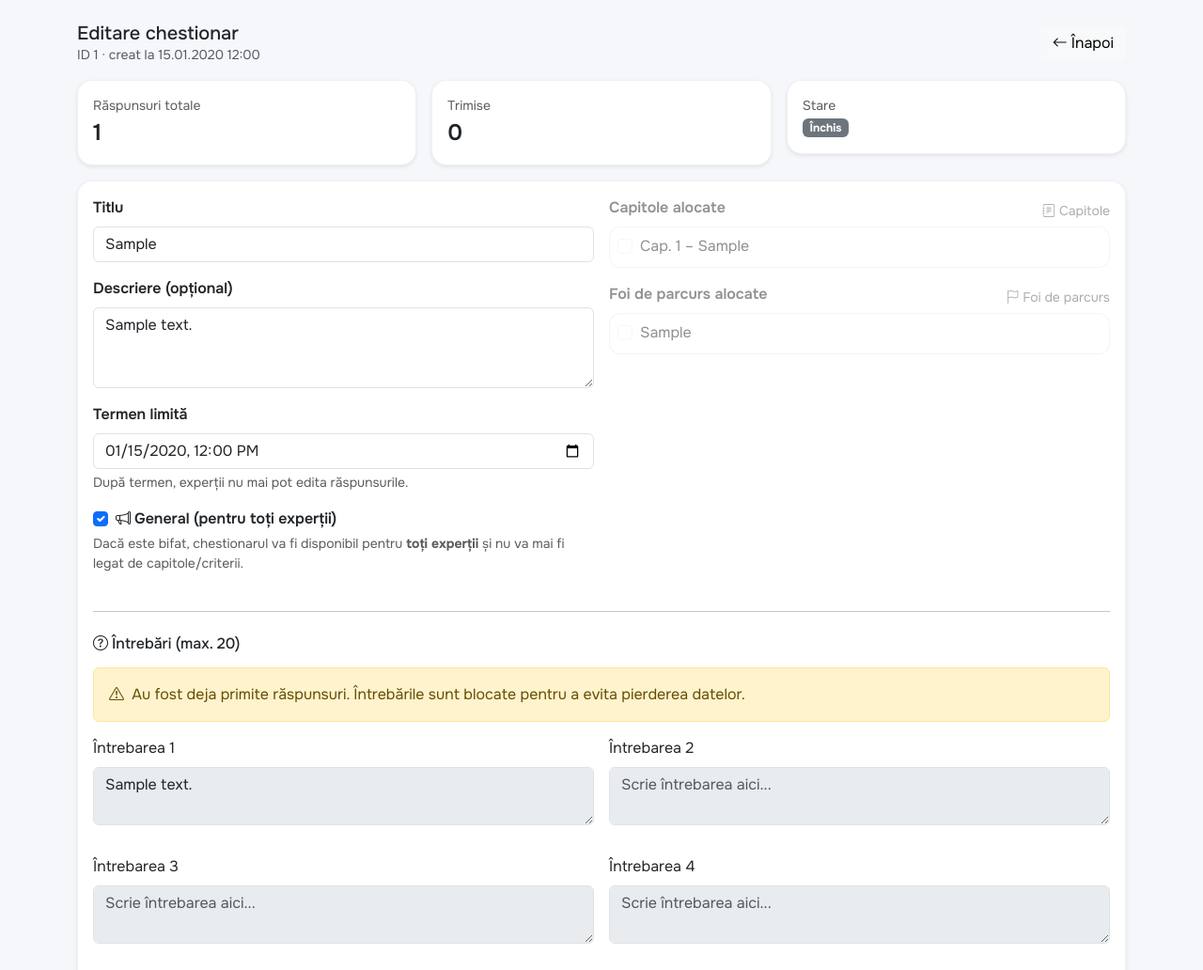
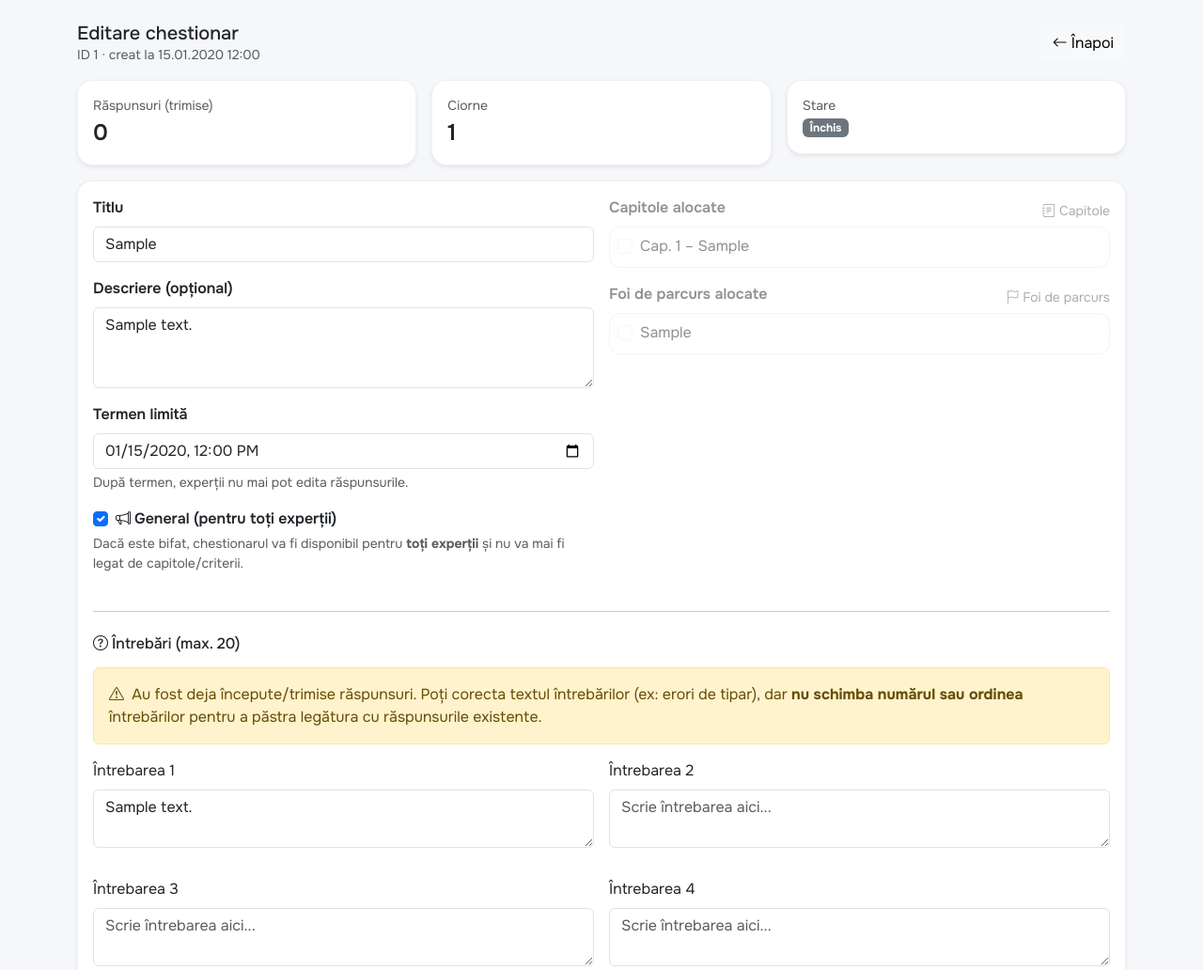
Before and after one commit to spatarum/cie-platforma, a Django app: page /administrare/chestionare/1/editare/ in a window 1280 px wide. Shown: the part 128-1160 px from the top of the page at 94% size. Run offline with Django 4.2, Linux system fonts and the light colour scheme; a user stored in the database is signed in; tables that the repository leaves empty hold one stand-in row (values such as "Sample post").

Commit message:
Add files via upload

```diff
--- a/portal/forms.py
+++ b/portal/forms.py
@@ -240,11 +240,20 @@ class ChestionarForm(forms.ModelForm):
                 if idx <= 20:
                     self.initial[f"intrebare_{idx}"] = q.text
 
-            # dacă există răspunsuri, blocăm editarea întrebărilor pentru a evita pierderi de date
+            # Dacă există răspunsuri, permitem corectarea textului întrebărilor (typo, clarificări),
+            # dar NU permitem schimbarea numărului/ordinii întrebărilor pentru a evita inconsistențe în date.
             if instance.submisii.exists():
+                existing_count = len(qs)
                 for i in range(1, 21):
-                    self.fields[f"intrebare_{i}"].disabled = True
-                    self.fields[f"intrebare_{i}"].help_text = "Întrebările nu pot fi modificate după ce au fost primite răspunsuri."
+                    if i <= existing_count:
+                        self.fields[f"intrebare_{i}"].help_text = (
+                            "Poți corecta formularea/erori de tipar. "
+                            "Nu modifica numărul sau ordinea întrebărilor după ce există răspunsuri."
+                        )
+                    else:
+                        self.fields[f"intrebare_{i}"].help_text = (
+                            "Nu poți adăuga întrebări noi după ce au fost începute/trimise răspunsuri."
+                        )
 
     def clean(self):
         cleaned = super().clean()
@@ -262,6 +271,35 @@ class ChestionarForm(forms.ModelForm):
             raise forms.ValidationError("Adaugă cel puțin o întrebare.")
         if len(intrebari) > 20:
             raise forms.ValidationError("Un chestionar poate avea maximum 20 de întrebări.")
+
+        # Dacă există deja submisii (ciorne sau trimise), permitem doar modificarea textului,
+        # fără a schimba numărul/ordinea întrebărilor (pentru a păstra legătura cu răspunsurile existente).
+        instance = getattr(self, "instance", None)
+        if instance and instance.pk and instance.submisii.exists():
+            existing_qs = list(instance.intrebari.all().order_by("ord"))
+            existing_count = len(existing_qs)
+
+            # În acest caz, formularul trebuie să conțină exact aceleași întrebări (ca număr),
+            # doar cu text actualizat.
+            if len(intrebari) != existing_count:
+                raise forms.ValidationError(
+                    f"Acest chestionar are deja {existing_count} întrebări (există răspunsuri). "
+                    "Poți modifica doar textul lor, fără a schimba numărul."
+                )
+
+            for i in range(1, existing_count + 1):
+                if not (cleaned.get(f"intrebare_{i}") or "").strip():
+                    raise forms.ValidationError(
+                        "Nu poți șterge întrebări după ce există răspunsuri. "
+                        "Poți doar corecta textul întrebărilor existente."
+                    )
+
+            for i in range(existing_count + 1, 21):
+                if (cleaned.get(f"intrebare_{i}") or "").strip():
+                    raise forms.ValidationError(
+                        "Nu poți adăuga întrebări noi după ce există răspunsuri. "
+                        "Creează un chestionar nou dacă ai nevoie de întrebări suplimentare."
+                    )
 
         este_general = bool(cleaned.get("este_general"))
         capitole = cleaned.get("capitole")
@@ -286,14 +324,26 @@ class ChestionarForm(forms.ModelForm):
                 questionnaire.capitole.clear()
                 questionnaire.criterii.clear()
 
-            # Dacă întrebările sunt editabile, refacem lista
-            if not questionnaire.submisii.exists():
+            # Gestionare întrebări:
+            # - dacă NU există submisii: putem recrea lista de întrebări (inclusiv ordine/număr);
+            # - dacă EXISTĂ submisii (ciorne/trimise): actualizăm doar textul întrebărilor existente,
+            #   fără a șterge/adauga întrebări (pentru a păstra legătura cu răspunsurile).
+            if questionnaire.submisii.exists():
+                existing_qs = list(questionnaire.intrebari.all().order_by("ord"))
+                for idx, q in enumerate(existing_qs, start=1):
+                    if idx > 20:
+                        break
+                    new_text = (self.cleaned_data.get(f"intrebare_{idx}") or "").strip()
+                    if new_text and new_text != q.text:
+                        q.text = new_text[:1000]
+                        q.save(update_fields=["text"])
+            else:
                 questionnaire.intrebari.all().delete()
                 ord_no = 1
                 for i in range(1, 21):
-                    text = (self.cleaned_data.get(f"intrebare_{i}") or "").strip()
-                    if text:
-                        Question.objects.create(questionnaire=questionnaire, ord=ord_no, text=text)
+                    q_text = (self.cleaned_data.get(f"intrebare_{i}") or "").strip()
+                    if q_text:
+                        Question.objects.create(questionnaire=questionnaire, ord=ord_no, text=q_text[:1000])
                         ord_no += 1
 
         return questionnaire
--- a/portal/views.py
+++ b/portal/views.py
@@ -12,7 +12,7 @@ from django.contrib.auth.forms import PasswordChangeForm
 from django.contrib.auth.decorators import login_required, user_passes_test
 from django.contrib.auth.models import User
 from django.db import transaction
-from django.db.models import Q
+from django.db.models import Q, Count
 from django.http import Http404, HttpResponse
 from django.shortcuts import get_object_or_404, redirect, render
 from django.utils import timezone
@@ -372,7 +372,18 @@ def admin_newsletter_send(request, pk: int):
 
 @user_passes_test(is_admin)
 def admin_questionnaire_list(request):
-    chestionare = Questionnaire.objects.filter(arhivat=False).order_by("-creat_la")
+    # Număr de răspunsuri = doar submisiile TRIMIS (nu includem ciornele)
+    chestionare = (
+        Questionnaire.objects.filter(arhivat=False)
+        .annotate(
+            nr_raspunsuri=Count(
+                "submisii",
+                filter=Q(submisii__status=Submission.STATUS_TRIMIS),
+                distinct=True,
+            )
+        )
+        .order_by("-creat_la")
+    )
     return render(request, "portal/admin_chestionare_list.html", {"chestionare": chestionare})
 
 @user_passes_test(is_admin)
@@ -426,8 +437,10 @@ def admin_questionnaire_edit(request, pk: int):
 
     question_fields = [form[f"intrebare_{i}"] for i in range(1, 21)]
 
-    total_raspunsuri = chestionar.submisii.count()
+    # Număr de răspunsuri = doar cele TRIMIS (nu includem ciornele).
     trimise = chestionar.submisii.filter(status=Submission.STATUS_TRIMIS).count()
+    ciorne = chestionar.submisii.filter(status=Submission.STATUS_DRAFT).count()
+    total_raspunsuri = trimise
 
     return render(
         request,
@@ -437,6 +450,7 @@ def admin_questionnaire_edit(request, pk: int):
             "chestionar": chestionar,
             "titlu_pagina": "Editare chestionar",
             "total_raspunsuri": total_raspunsuri,
+            "ciorne": ciorne,
             "trimise": trimise,
             "question_fields": question_fields,
         },
@@ -910,14 +924,27 @@ def admin_questionnaire_import(request):
                                 q.capitole.set(capitole)
                                 q.criterii.set(criterii)
 
-                            # actualizăm întrebările doar dacă nu există răspunsuri
+                            # Întrebări:
+                            # - dacă NU există submisii: putem înlocui lista complet (număr/ordine);
+                            # - dacă EXISTĂ submisii: permitem doar actualizarea textului (typo/clarificări),
+                            #   păstrând numărul/ordinea, pentru a nu rupe legătura cu răspunsurile.
                             if not q.submisii.exists():
                                 q.intrebari.all().delete()
                                 for ord_no, t in enumerate(intrebari, start=1):
-                                    Question.objects.create(questionnaire=q, ord=ord_no, text=t)
+                                    Question.objects.create(questionnaire=q, ord=ord_no, text=t[:1000])
                                 msg = "Actualizat (întrebări înlocuite)"
                             else:
-                                msg = "Actualizat (întrebările nu au fost modificate – există răspunsuri)"
+                                existing_qs = list(q.intrebari.all().order_by("ord"))
+                                if len(existing_qs) != len(intrebari):
+                                    msg = (
+                                        "Actualizat (întrebările nu au fost modificate – există răspunsuri și numărul de întrebări diferă)"
+                                    )
+                                else:
+                                    for ord_no, t in enumerate(intrebari, start=1):
+                                        qq = existing_qs[ord_no - 1]
+                                        qq.text = t[:1000]
+                                        qq.save(update_fields=["text"])
+                                    msg = "Actualizat (întrebări actualizate)"
 
                             nr_update += 1
                             report_rows.append((idx, str(q.pk), "UPDATED", msg))
@@ -1156,7 +1183,7 @@ def admin_general_dashboard(request):
 
         resp_ids_qs = (
             Submission.objects.filter(questionnaire=q, expert_id__in=expert_ids)
-            .filter(Q(status=Submission.STATUS_TRIMIS) | Q(raspunsuri__text__gt=""))
+            .filter(status=Submission.STATUS_TRIMIS)
             .values_list("expert_id", flat=True)
             .distinct()
         )
@@ -1168,7 +1195,7 @@ def admin_general_dashboard(request):
     if nr_experti and nr_chestionare:
         nr_experti_care_au_raspuns = (
             Submission.objects.filter(questionnaire__in=chestionare, expert_id__in=expert_ids)
-            .filter(Q(status=Submission.STATUS_TRIMIS) | Q(raspunsuri__text__gt=""))
+            .filter(status=Submission.STATUS_TRIMIS)
             .values("expert_id")
             .distinct()
             .count()
@@ -1223,7 +1250,7 @@ def admin_capitol_dashboard(request, pk: int):
 
         resp_ids_qs = (
             Submission.objects.filter(questionnaire=q, expert_id__in=expert_ids)
-            .filter(Q(status=Submission.STATUS_TRIMIS) | Q(raspunsuri__text__gt=""))
+            .filter(status=Submission.STATUS_TRIMIS)
             .values_list("expert_id", flat=True)
             .distinct()
         )
@@ -1236,7 +1263,7 @@ def admin_capitol_dashboard(request, pk: int):
     if nr_experti and nr_chestionare:
         nr_experti_care_au_raspuns = (
             Submission.objects.filter(questionnaire__in=chestionare, expert_id__in=expert_ids)
-            .filter(Q(status=Submission.STATUS_TRIMIS) | Q(raspunsuri__text__gt=""))
+            .filter(status=Submission.STATUS_TRIMIS)
             .values("expert_id")
             .distinct()
             .count()
@@ -1290,7 +1317,7 @@ def admin_criteriu_dashboard(request, pk: int):
 
         resp_ids_qs = (
             Submission.objects.filter(questionnaire=q, expert_id__in=expert_ids)
-            .filter(Q(status=Submission.STATUS_TRIMIS) | Q(raspunsuri__text__gt=""))
+            .filter(status=Submission.STATUS_TRIMIS)
             .values_list("expert_id", flat=True)
             .distinct()
         )
@@ -1302,7 +1329,7 @@ def admin_criteriu_dashboard(request, pk: int):
     if nr_experti and nr_chestionare:
         nr_experti_care_au_raspuns = (
             Submission.objects.filter(questionnaire__in=chestionare, expert_id__in=expert_ids)
-            .filter(Q(status=Submission.STATUS_TRIMIS) | Q(raspunsuri__text__gt=""))
+            .filter(status=Submission.STATUS_TRIMIS)
             .values("expert_id")
             .distinct()
             .count()
@@ -1521,7 +1548,7 @@ def admin_chestionar_raspunsuri(request, pk: int):
 
     submissions = (
         Submission.objects.filter(questionnaire=chestionar)
-        .filter(Q(status=Submission.STATUS_TRIMIS) | Q(raspunsuri__text__gt=""))
+        .filter(status=Submission.STATUS_TRIMIS)
         .select_related("expert")
         .prefetch_related("raspunsuri", "raspunsuri__question")
         .order_by("expert__last_name", "expert__first_name")
@@ -1559,7 +1586,7 @@ def admin_chestionar_raspunsuri_expert(request, pk: int, expert_id: int):
     chestionar = get_object_or_404(Questionnaire, pk=pk)
     expert = get_object_or_404(User, pk=expert_id)
 
-    submission = get_object_or_404(Submission, questionnaire=chestionar, expert=expert)
+    submission = get_object_or_404(Submission, questionnaire=chestionar, expert=expert, status=Submission.STATUS_TRIMIS)
 
     # Map question_id -> answer
     ans_map = {
--- a/templates/portal/admin_chestionar_form.html
+++ b/templates/portal/admin_chestionar_form.html
@@ -16,16 +16,16 @@
   <div class="col-md-4">
     <div class="card shadow-sm gov-card">
       <div class="card-body">
-        <div class="text-muted small">Răspunsuri totale</div>
-        <div class="fs-4 fw-semibold">{{ total_raspunsuri }}</div>
+        <div class="text-muted small">Răspunsuri (trimise)</div>
+        <div class="fs-4 fw-semibold">{{ trimise }}</div>
       </div>
     </div>
   </div>
   <div class="col-md-4">
     <div class="card shadow-sm gov-card">
       <div class="card-body">
-        <div class="text-muted small">Trimise</div>
-        <div class="fs-4 fw-semibold">{{ trimise }}</div>
+        <div class="text-muted small">Ciorne</div>
+        <div class="fs-4 fw-semibold">{{ ciorne }}</div>
       </div>
     </div>
   </div>
@@ -111,7 +111,8 @@
       {% if chestionar and chestionar.submisii.exists %}
         <div class="alert alert-warning">
           <i class="bi bi-exclamation-triangle me-1"></i>
-          Au fost deja primite răspunsuri. Întrebările sunt blocate pentru a evita pierderea datelor.
+          Au fost deja începute/trimise răspunsuri. Poți corecta textul întrebărilor (ex: erori de tipar),
+          dar <strong>nu schimba numărul sau ordinea</strong> întrebărilor pentru a păstra legătura cu răspunsurile existente.
         </div>
       {% endif %}
 
--- a/templates/portal/admin_chestionare_list.html
+++ b/templates/portal/admin_chestionare_list.html
@@ -52,7 +52,7 @@
                   </div>
                 </td>
                 <td class="text-end">
-                  <span class="badge text-bg-light">{{ c.submisii.count }}</span>
+                  <span class="badge text-bg-light">{{ c.nr_raspunsuri }}</span>
                 </td>
                 <td class="text-end">
                   <a class="btn btn-sm btn-outline-primary" href="{% url 'admin_chestionar_edit' c.pk %}">Editează</a>
```
Also changed, not shown: portal/exports.py (+4 -4 lines).
